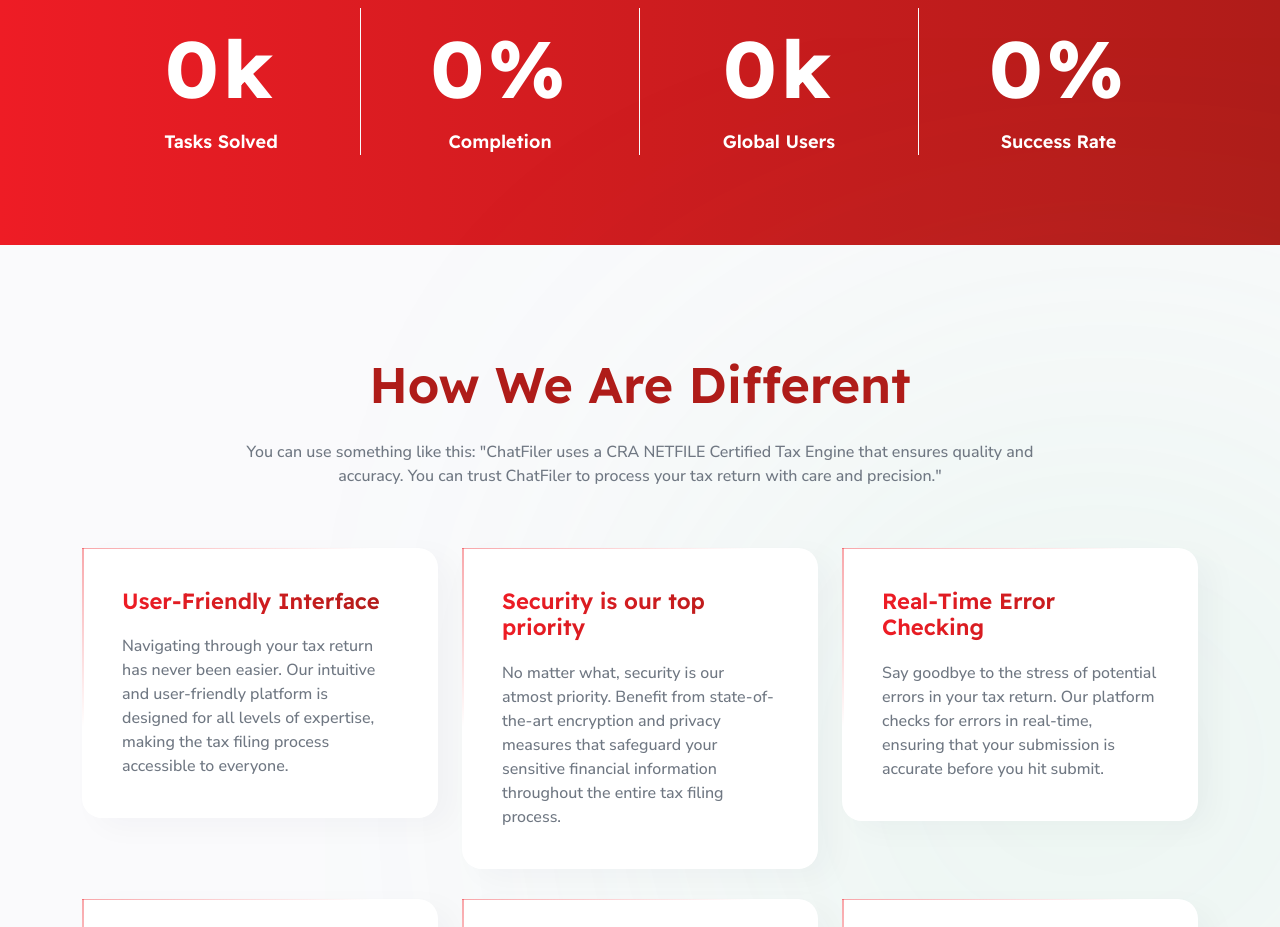
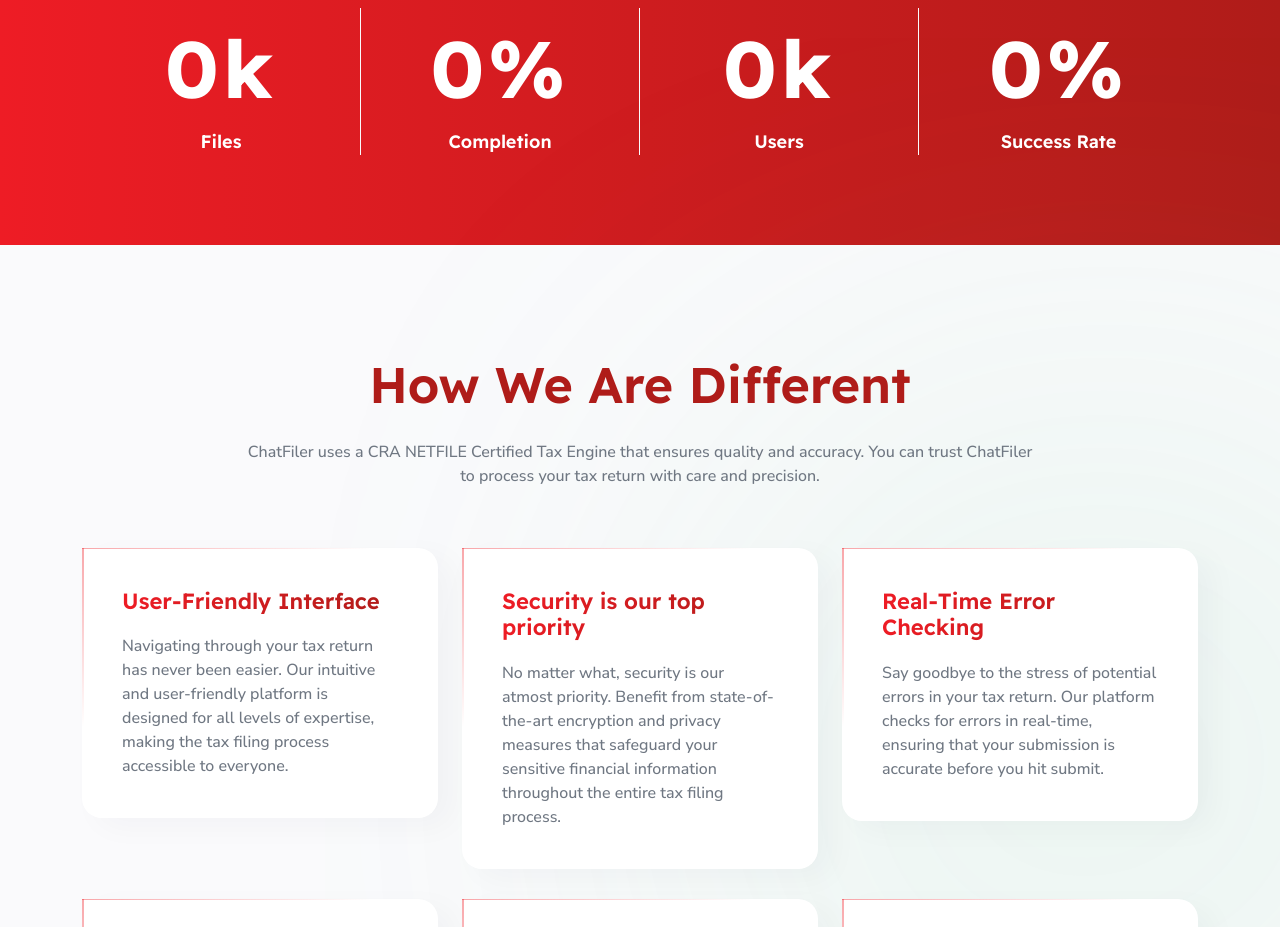
Before and after one commit to i4interface/chatfiler-web, a React (Create React App) app: page / in a window 1280 px wide. Shown: the part 3340-4267 px from the top of the page. Built offline with nearby package versions, Linux system fonts and the light colour scheme; the HTML template or start-up script is replaced by a standard one.

Commit message:
changes made

```diff
--- a/src/components/homeNew/CounterSection.jsx
+++ b/src/components/homeNew/CounterSection.jsx
@@ -20,19 +20,19 @@
       <div className="col-lg-12">
         <div className="counter-content-box">
           <div className="counter-item">
-            <div className="tj-count"><span className="odometer" data-count={100}>0</span>k</div>
-            <span className="sub-title"> Tasks Solved</span>
+            <div className="tj-count"><span className="odometer" dataCount={100}>0</span>k</div>
+            <span className="sub-title"> Files</span>
           </div>
           <div className="counter-item">
-            <div className="tj-count"><span className="odometer" data-count={66}>0</span>%</div>
+            <div className="tj-count"><span className="odometer" dataCount={66}>0</span>%</div>
             <span className="sub-title"> Completion</span>
           </div>
           <div className="counter-item">
-            <div className="tj-count"><span className="odometer" data-count={828}>0</span>k</div>
-            <span className="sub-title"> Global Users</span>
+            <div className="tj-count"><span className="odometer" dataCount={828}>0</span>k</div>
+            <span className="sub-title"> Users</span>
           </div>
           <div className="counter-item">
-            <div className="tj-count"><span className="odometer" data-count={100}>0</span>%</div>
+            <div className="tj-count"><span className="odometer" dataCount={100}>0</span>%</div>
             <span className="sub-title"> Success Rate</span>
           </div>
         </div>
--- a/src/components/homeNew/FeatureSnippet.jsx
+++ b/src/components/homeNew/FeatureSnippet.jsx
@@ -22,7 +22,7 @@
           <div className="tj-sec-heading text-center">
             <h2 className="title">How We Are Different</h2>
             <p className="desc">
-            You can use something like this: "ChatFiler uses a CRA NETFILE Certified Tax Engine that ensures quality and accuracy. You can trust ChatFiler to process your tax return with care and precision."
+            ChatFiler uses a CRA NETFILE Certified Tax Engine that ensures quality and accuracy. You can trust ChatFiler to process your tax return with care and precision.
             </p>
           </div>
         </div>
```
